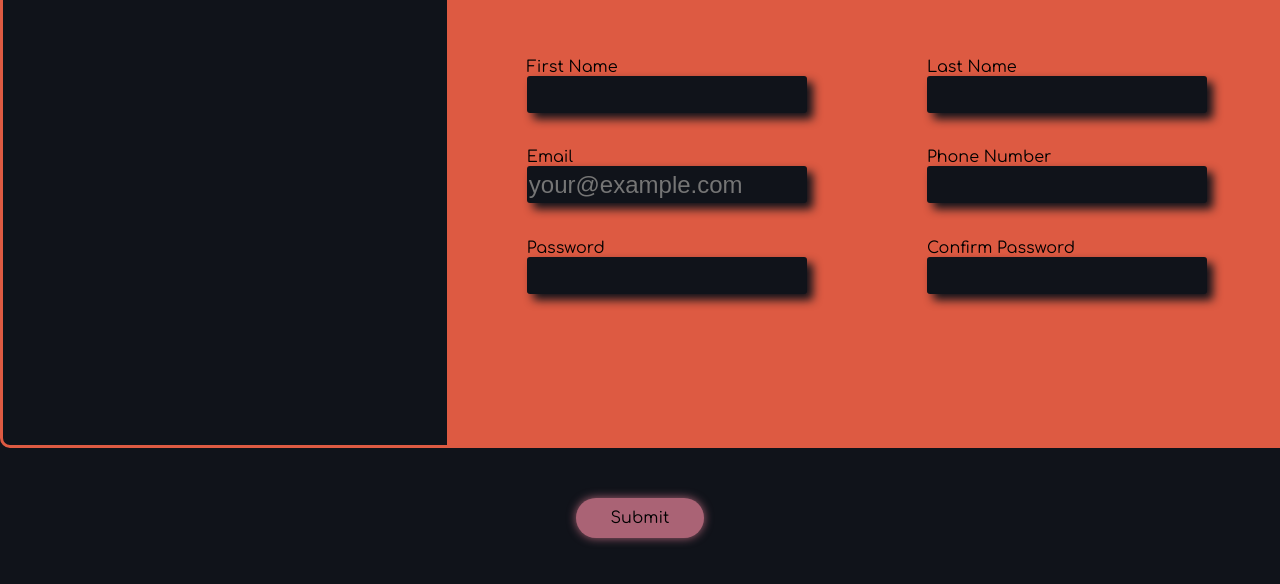
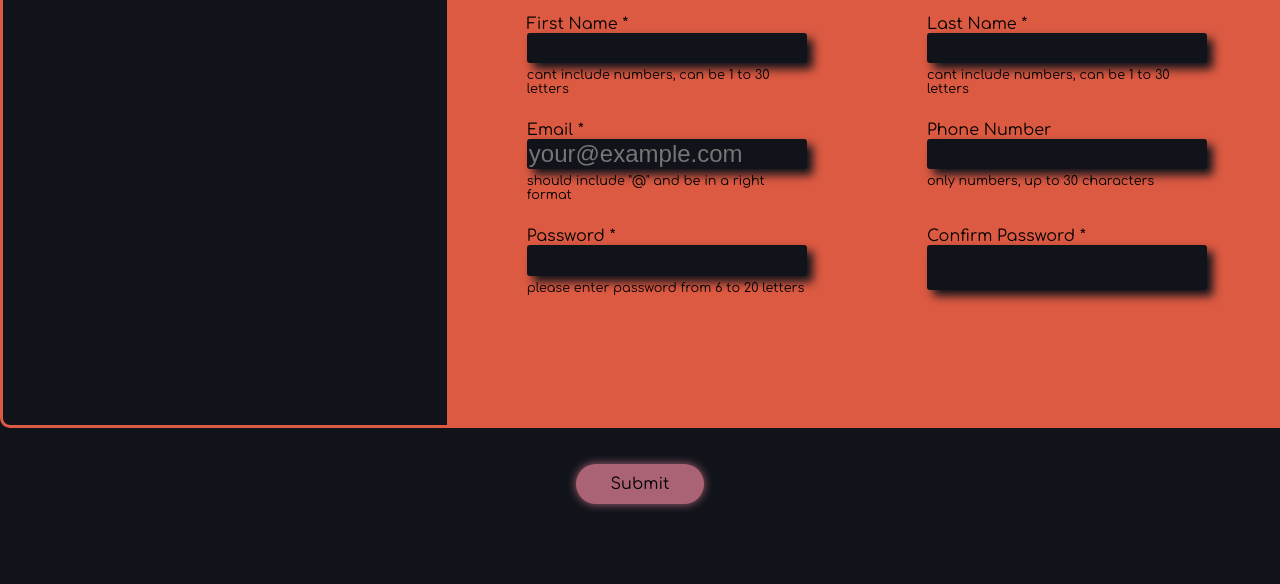
Before and after one commit to giorgi568/sign-up_form, a plain HTML site: page index.html in a window 1280 px wide. Shown: the part 216-800 px from the top of the page. Drawn offline with Linux system fonts and the light colour scheme.

Commit message:
main job done, left adding support for mobiles and smaller screens

```diff
--- a/index.html
+++ b/index.html
@@ -37,35 +37,42 @@
         <form action="" method="get" id="sign-up" autocomplete="off">
             <fieldset class="first_row">
                 <div class="wrapper">
-                    <label for="first_name"> First Name</label>
-                    <input type="text" name="first_name" id="first_name" required>
+                    <label for="first_name"> First Name *</label>
+                    <input type="text" name="first_name" id="first_name" required pattern="^[A-Z, a-z]{1,30}$">
+                    <!--could have used minlenght and maxlenght but i dont want numbers-->
+                    <div class="error first_name"> cant include numbers, can be 1 to 30 letters</div>
                 </div>
                 <div class="wrapper">
-                    <label for="last_name"> Last Name</label>
-                    <input type="text" name="first_name" id="last_name" required>
+                    <label for="last_name"> Last Name *</label>
+                    <input type="text" name="first_name" id="last_name" required pattern="^[A-Z, a-z]{1,30}$">
+                    <div class="error last_name">cant include numbers, can be 1 to 30 letters</div>
                 </div>
             </fieldset>
 
 
             <fieldset class="second_row">
                 <div class="wrapper">
-                    <label for="email"> Email</label>
+                    <label for="email"> Email *</label>
                     <input type="email" name="email" id="email" required placeholder="your@example.com">
+                    <div class="error email"> should include "@" and be in a right format</div>
                 </div>
                 <div class="wrapper">
                     <label for="phone_number"> Phone Number</label>
-                    <input type="tel" name="first_name" id="phone_number">
+                    <input type="tel" name="first_name" id="phone_number" pattern="^[1-9]{1,30}$">
+                    <div class="error tel"> only numbers, up to 30 characters</div>
                 </div>
             </fieldset>
 
             <fieldset class="third_row">
                 <div class="wrapper">
-                    <label for="password"> Password</label>
-                    <input type="password" name="password" id="password" required>
+                    <label for="password"> Password *</label>
+                    <input type="text" name="password" id="password" required pattern="^[A-Z, a-z, 1-9]{6,20}$">
+                    <div class="error password"> please enter password from 6 to 20 letters </div>
                 </div>
                 <div class="wrapper">
-                    <label for="confirm_password"> Confirm Password</label>
-                    <input type="password" name="confirm_password" id="confirm_password" required>
+                    <label for="confirm_password"> Confirm Password *</label>
+                    <input type="text" name="confirm_password" id="confirm_password" required>
+                    <div class="error repeat"></div>
                 </div>
             </fieldset>
 
@@ -74,6 +81,8 @@
 
     </div>
 </div>
-<button type="submit" form="sign-up" value="Submit"> Submit </button>
+<button type="submit" form="sign-up" value="Submit" id="btn"> Submit </button>
+<div class="notSubmitted"></div>
+<script src="script.js"></script>
 </body>
 </html>
--- /dev/null
+++ b/script.js
@@ -0,0 +1,23 @@
+const password = document.querySelector("#password");
+const passwordConfirm = document.querySelector("#confirm_password");
+const passwordError = document.querySelector(".error.repeat");
+
+passwordConfirm.addEventListener("input", function(){
+    if(password.value !== passwordConfirm.value){
+        // console.log(password.value, passwordConfirm.value);
+        passwordError.textContent = "passwords do not match";
+        passwordError.style.color = "red";
+        passwordError.style.backgroundColor = "black";
+    }
+    else{
+        passwordError.textContent = "";
+        }
+});
+const btn = document.querySelector("#btn");
+const notSumbmitted = document.querySelector(".notSubmitted")
+btn.addEventListener("click", function(e){
+    if(password.value !== passwordConfirm.value){
+        e.preventDefault();
+        notSumbmitted.textContent = "form has not been submitted because passwords do not match!"
+    }
+})
--- a/styles.css
+++ b/styles.css
@@ -100,7 +100,7 @@ form{
 fieldset{
     box-sizing: border-box;
     width: 100%;
-    height: 18%;
+    height: 22%;
     display: flex;
     justify-content: space-around;
     border: 0;
@@ -144,3 +144,11 @@ button:hover{
     opacity: 0.5;
     /* background-color: none; */
 }
+.error{
+    font-size: 0.8em;
+    margin-top: 5px;
+    margin-bottom: 3px;
+}
+input:invalid:focus{
+    border: 2px solid red;
+}
```
